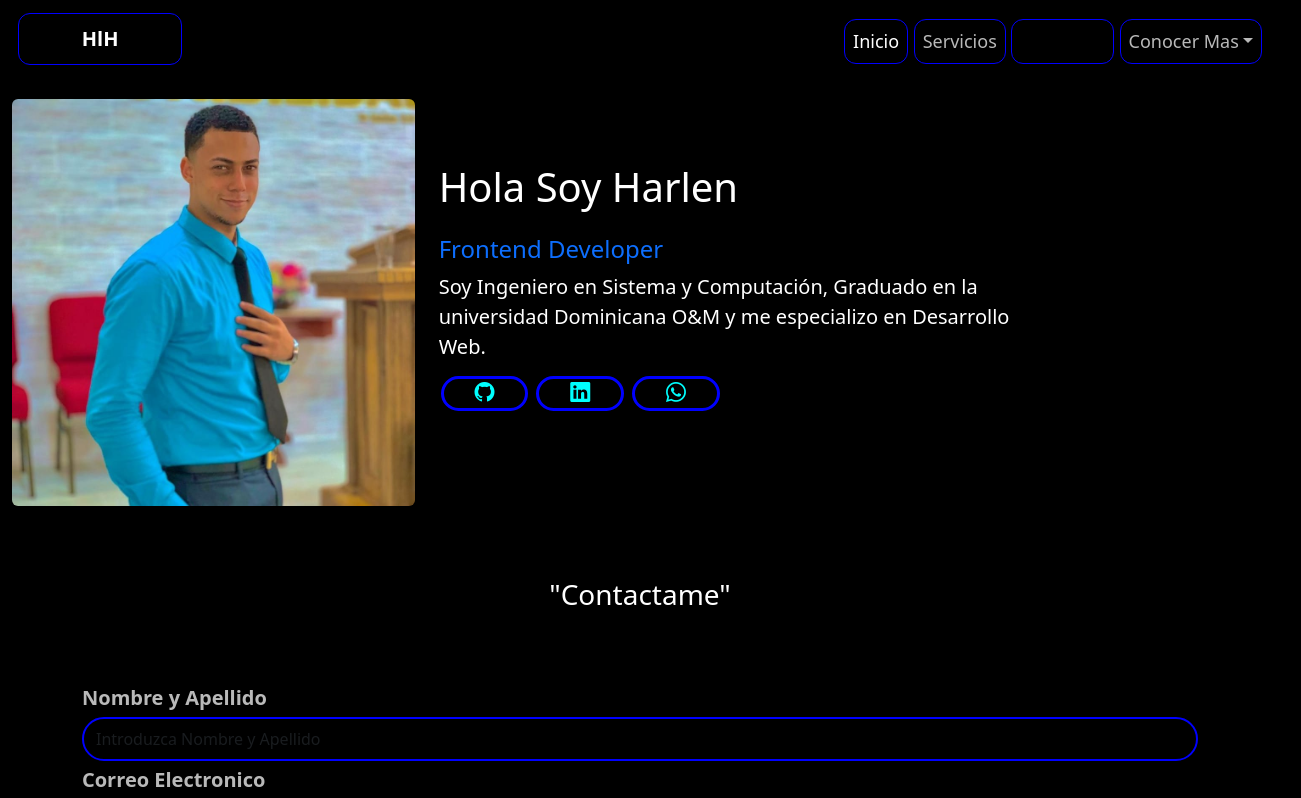
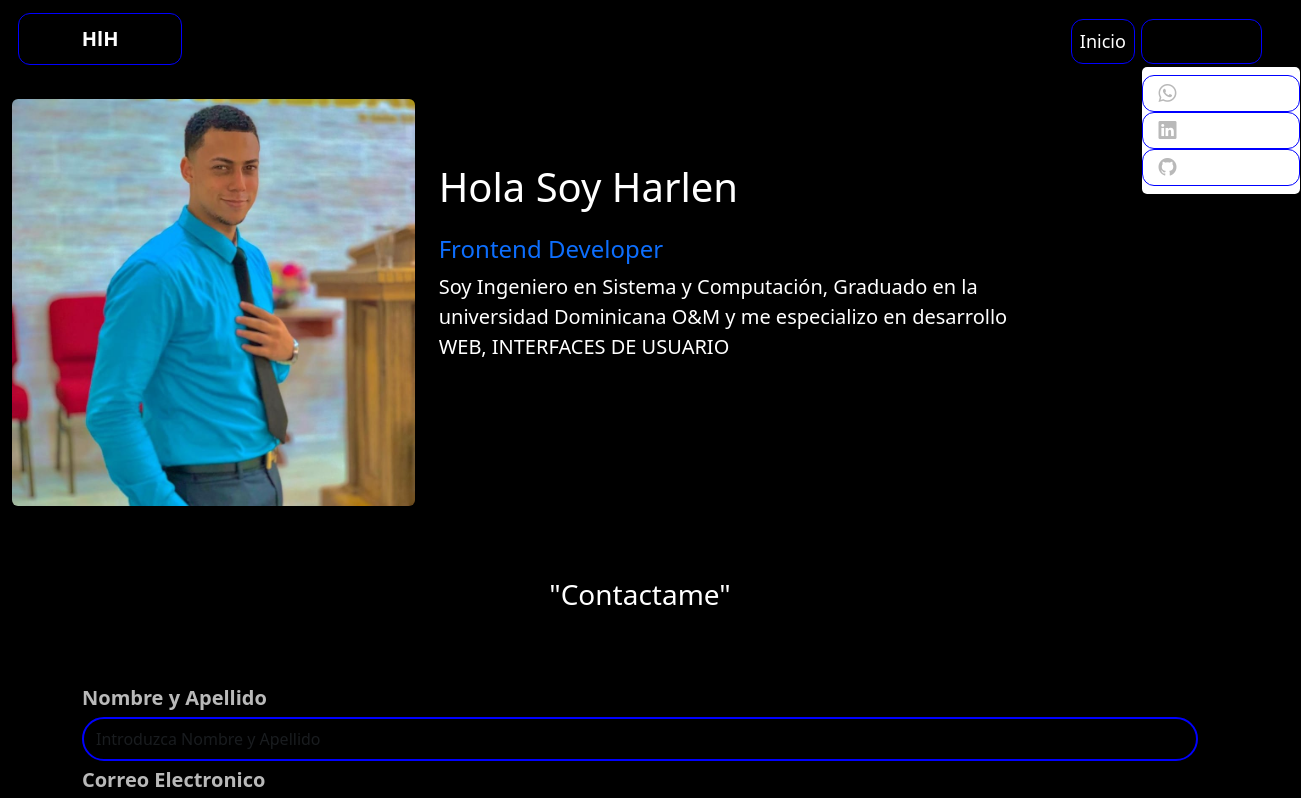
Before and after one commit to HLHCode/portafolio, a plain HTML site: page index.html in a window 1280 px wide. Both pictures are taken after a click on the button "Contactos". Shown: the top 798 px of the page, 1301 px wide, since content can reach past the window. Drawn offline with nearby package versions, Linux system fonts and the light colour scheme.

Commit message:
Update index.html

```diff
--- a/index.html
+++ b/index.html
@@ -13,29 +13,26 @@
    <nav class="navbar navbar-expand-lg">
         <div class="container-fluid">
             <a href="#" class="navbar-brand">HlH</a>
-            <button class="navbar-toggler " type="button" data-bs-toggle="collapse" data-bs-target="#navbarSupportedcontent"aria-controls="navbarSupportedcontent" aria-expanded="false" aria-lobel="togle navegation">
+            <button class="navbar-toggler " type="button" data-bs-toggle="collapse"
+                data-bs-target="#navbarSupportedcontent" aria-controls="navbarSupportedcontent" aria-expanded="false"
+                aria-lobel="togle navegation">
                 <samp class="navbar-toggler-icon"></samp>
             </button>
             <div class="collapse navbar-collapse" id="navbarSupportedcontent">
-                <ul class="navbar-nav ms-auto mb-2 mb-lg-0 my-sm-2 my-2">
+                <ul class="navbar-nav ms-auto mb-2 mb-lg-0 my-sm-2 my-2 ">
                     <li class="nav-item ">
                         <a href="index.html" class=" nav-link active text-white" aria-current="page">Inicio</a>
                     </li>
-                    <li class="nav-item">
-                        <a href="#" class="nav-link">Servicios</a>
+                    <li class="dropdown nav-item dropdown">
+                        <a class="nav-link dropdown-toggle" href="#" role="button" data-bs-toggle="dropdown" aria-expanded="false">
+                         Contactos
+                        </a>
+                        <ul class="dropdown-menu">
+                          <li><a class="dropdown-item bi bi-whatsapp" href="https://api.whatsapp.com/send/?phone=18298471345&text&type=phone_number&app_absent=0"></a></li>
+                          <li><a class="dropdown-item bi bi-linkedin" href="https://www.linkedin.com/in/harlen-lorenzo-h-0445b8229/"></a></li>
+                          <li><a class="dropdown-item bi bi-github" href="https://github.com/HLHCode"></a></li>
+                        </ul>
                       </li>
-                    <li class="nav-item">
-                        <a href="#" class="nav-link">Contactos</a>
-                    </li>
-                    <li class="nav-item dropdown">
-                     <a href="#" class="nav-link dropdown-toggle" role="button" data-bs-toggle="dropdown" aria-expanded="false">
-                      Conocer Mas</a>
-                    </li>
-                    <ul class="dropdown-menu">
-                    <li><a class="dropdown-item" href="#" >Historia</a></li>
-                    <li><a class="dropdown-item" href="#" >Servicios</a></li>
-                    <li><a class="dropdown-item" href="#" >Historia</a></li>
-                    </ul>
                 </ul>
 
             </div>
@@ -46,34 +43,35 @@
     <div class="container-fluid py-4">
         <div class="row">
             <div class="col-lg-4 col-md-6 col-8">
-                <img src="img/Perfil.jpg"class="img-fluid rounded" alt="#">
+                <img src="img/Perfil.jpg" class="img-fluid rounded" alt="#">
             </div>
             <div class="col-lg-6 col-md-6 col-12 my-5">
                 <h1 class="py-3">Hola Soy Harlen</h1>
                 <h4 class="text-primary">Frontend Developer</h4>
-             <p class="lead">Soy Ingeniero en Sistema y Computación, Graduado en la universidad Dominicana O&M y me especializo en Desarrollo Web.</p>
-             <i class="bi bi-github"></i>
-             <i class="bi bi-linkedin"></i>
-             <i class="bi bi-whatsapp"></i>
+                <p class="lead">Soy Ingeniero en Sistema y Computación, Graduado en la universidad Dominicana O&M y me
+                    especializo en desarrollo <strong>WEB, INTERFACES DE USUARIO</strong></p>
             </div>
 
         </div>
 
     </div>
 
-    <form class="formulario" action="https://formsubmit.co/harlenlorenzo24@gmail.com" method="POST">
+    <form id="Form" class="formulario" action="https://formsubmit.co/harlenlorenzo24@gmail.com" method="POST">
         <h3 class="py-5 text-white text-center">"Contactame"</h3>
         <div class="container py-3">
             <label for="Name">Nombre y Apellido</label>
-        <input type="text" class="form-control my-2 py-2 my-md-1" name="Name" id="Name" placeholder="Introduzca Nombre y Apellido">
+            <input type="text" class="form-control my-2 py-2 my-md-1 text-white" name="Name" id="Name"
+                placeholder="Introduzca Nombre y Apellido">
 
             <label for="email">Correo Electronico</label>
-        <input type="email" class="form-control my-2 py-2 my-md-1" name="email" id="email" placeholder="Introduzca Su Correo">
+            <input type="email" class="form-control my-2 py-2 my-md-1 text-white" name="email" id="email"
+                placeholder="Introduzca Su Correo">
 
             <label for="textarea">Comentario</label>
-       <textarea name="textarea"class="form-control my-2 py-2 my-md-1" id="textarea" cols="15" rows="5"></textarea>
+            <textarea name="textarea" class="form-control my-2 py-2 my-md-1 bg-black text-white" id="textarea" cols="15"
+                rows="5"></textarea>
 
-        <input type="submit" class="enviar form-control my-2 py-2 btn btn-primary"  value="Enviar">
+            <input type="submit" class="enviar form-control my-2 py-2 btn btn-primary" value="Enviar">
 
             <input type="hidden" name="_next" value="https://hlhcode.github.io/portafolio/">
             <input type="hidden" name="_captcha" value="false">
@@ -85,6 +83,8 @@
 
 
 
+
+
 <script src="https://cdn.jsdelivr.net/npm/bootstrap@5.3.2/dist/js/bootstrap.bundle.min.js" integrity="sha384-C6RzsynM9kWDrMNeT87bh95OGNyZPhcTNXj1NW7RuBCsyN/o0jlpcV8Qyq46cDfL" crossorigin="anonymous"></script>
 </body>
 </html>
```
Lines whose indentation alone changed are shown as unchanged.
